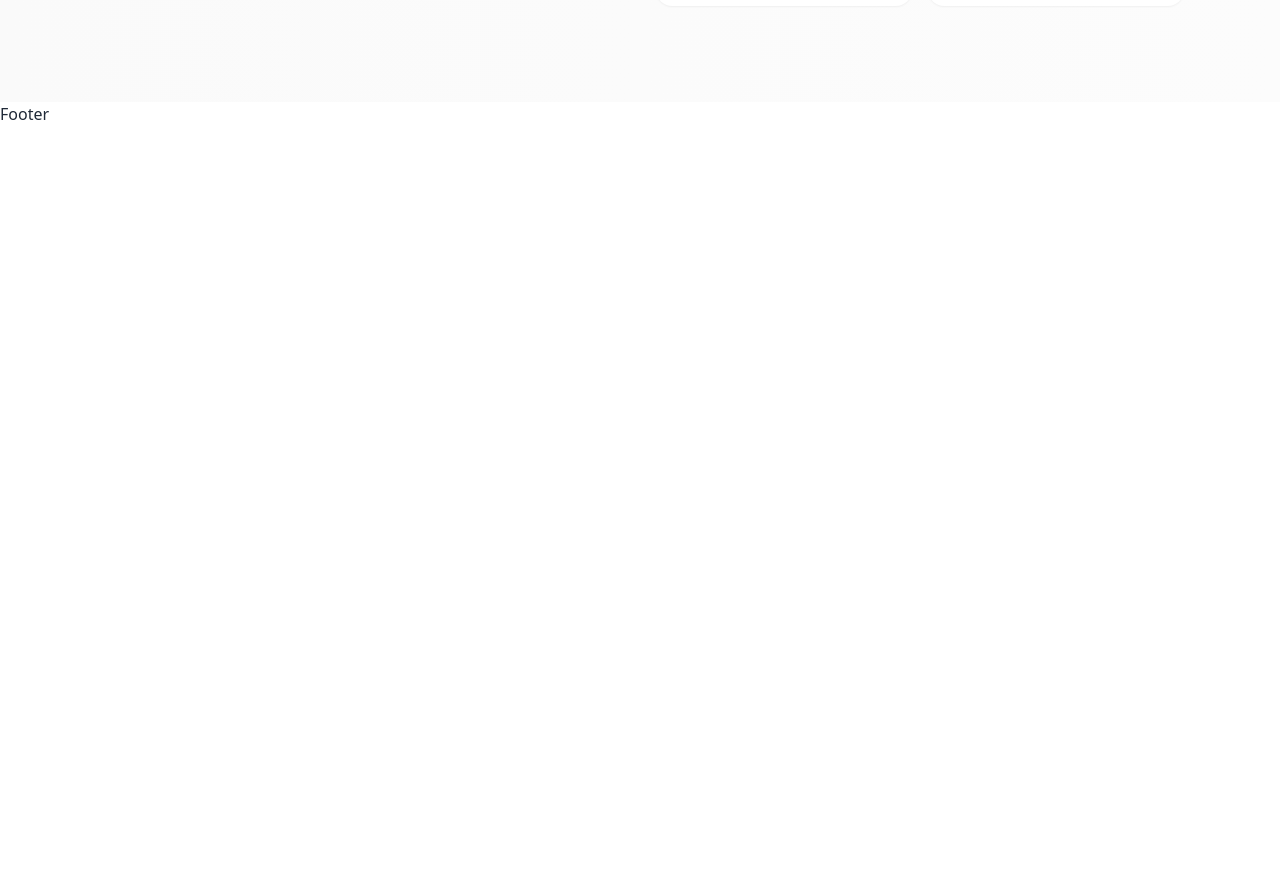
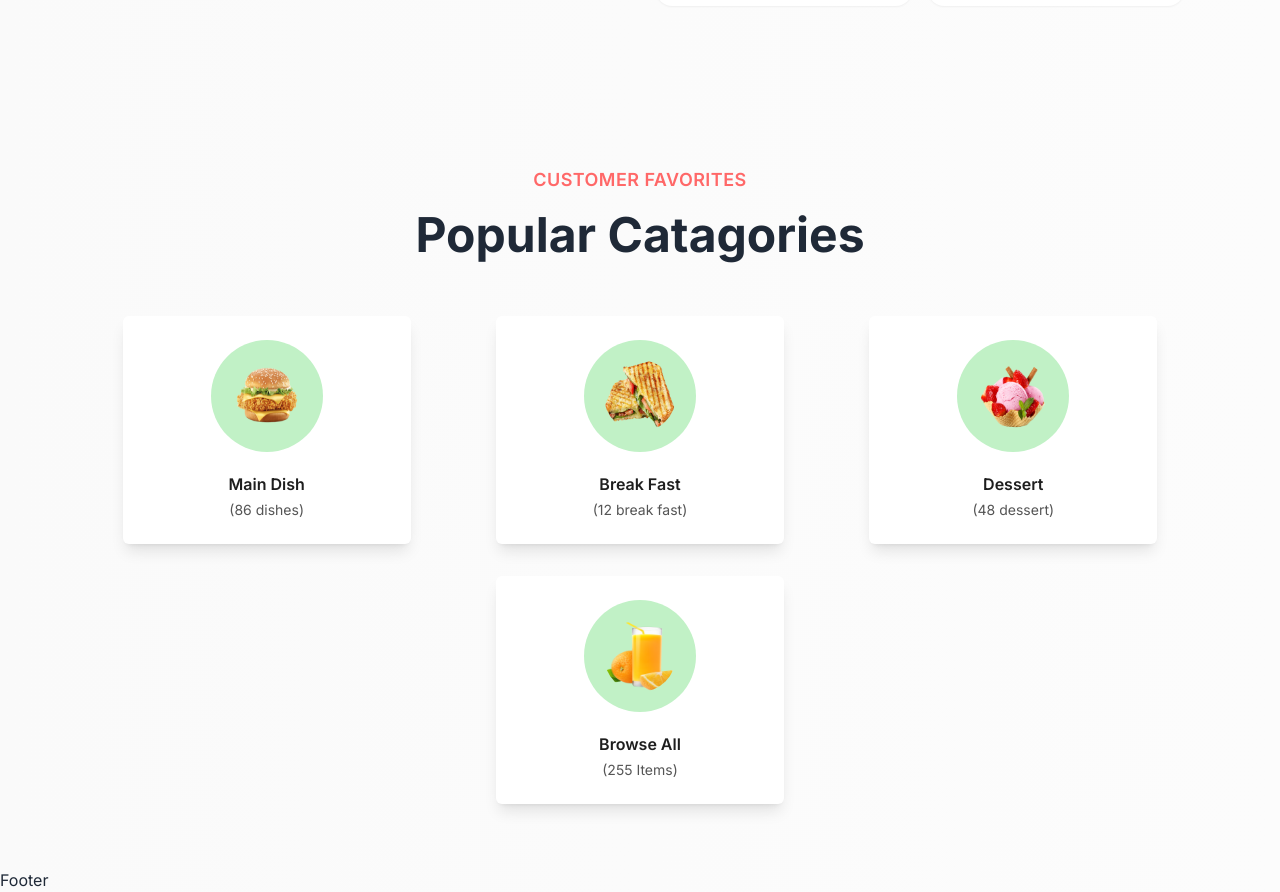
Before and after one commit to ahsaanullah0088/foodi-mern, a React (Vite) app in the folder food-client/: page / in a window 1280 px wide. Shown: the part 667-1559 px from the top of the page. Before the commit the page ends 800 px from the top, so only its background shows below. Built offline with nearby package versions, Linux system fonts and the light colour scheme.

Commit message:
make categories component

```diff
--- a/food-client/src/App.css
+++ b/food-client/src/App.css
@@ -2,6 +2,7 @@
 
 body{
   font-family: 'Inter', sans-serif;
+  background:linear-gradient(to right, #FAFAFA 0%, #FCFCFC 100%);
 }
 
 header, nav{
--- /dev/null
+++ b/food-client/src/Pages/home/Categories.jsx
@@ -0,0 +1,37 @@
+import React from 'react'
+import "../../App.css"
+
+const categoryItems = [
+    {id: 1, title: "Main Dish", despriction: "(86 dishes)", image: "/images/home/category/img1.png"},
+    {id: 2, title: "Break Fast", despriction: "(12 break fast)", image: "/images/home/category/img2.png"},
+    {id: 3, title: "Dessert", despriction: "(48 dessert)", image: "/images/home/category/img3.png"},
+    {id: 4, title: "Browse All", despriction: "(255 Items)", image: "/images/home/category/img4.png"}
+]
+
+const Catagories = () => {
+  return (
+    <div className='max-w-screen-2xl container mx-auto xl:px-24 px-4 py-16'>
+        <div className='text-center'>
+            <p className='subtitle'>Customer Favorites</p>
+            <h2 className=' title'>Popular Catagories</h2>
+        </div>
+
+        {/* category cards */}
+        <div className='flex flex-col sm:flex-row flex-wrap gap-8 justify-around items-center mt-12 '>
+            {
+                categoryItems.map((item, i) => (
+                    <div key={i} className='shadow-lg rounded-md bg-white py-6 px-5 w-72 mx-auto text-center cursor-pointer hover:-translate-y-4 transition-all duration-300 z-10'>
+                        <div className='w-full mx-auto flex items-center justify-center'><img src={item.image} alt="" className='bg-[#C1F1C6] p-5 rounded-full w-28 h-28' /></div>
+                        <div className='mt-5 space-y-1'>
+                            <h5 className='text-[#1E1E1E] font-semibold'>{item.title}</h5>
+                            <p className='text-secondary text-sm'>{item.despriction}</p>
+                        </div>
+                    </div>
+                ))
+            }
+        </div>
+    </div>
+  )
+}
+
+export default Catagories
--- a/food-client/src/Pages/home/Home.jsx
+++ b/food-client/src/Pages/home/Home.jsx
@@ -1,10 +1,12 @@
 import React from 'react'
 import Banner from '../../components/Banner'
+import Categories from './Categories'
 
 const Home = () => {
   return (
     <div>
       <Banner />
+      <Categories/>
     </div>
   )
 }
--- a/food-client/src/components/Navbar.jsx
+++ b/food-client/src/components/Navbar.jsx
@@ -51,7 +51,7 @@
     <header className='max-w-screen-2xl container mx-auto fixed top-0 left-0 right-0 transition-all duration-300 ease-in-out'>
 <div className={`navbar xl:px-24 ${
           isSticky
-            ? "shadow-md bg-base-100 transition-all duration-300 ease-in-out"
+            ? "shadow-md bg-white bg-base-100 transition-all duration-300  ease-in-out"
             : ""
         }`}>
   <div className="navbar xl:px-24">
```
